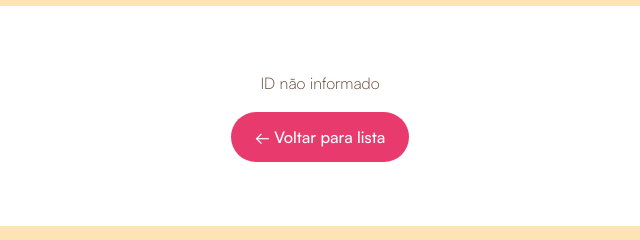
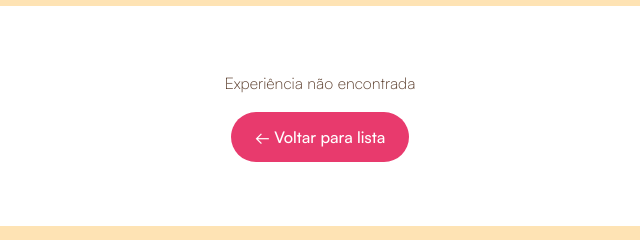
Before and after one commit to ErickDSZD/casamento, a website: page luademel/presente.html in a window 1280 px wide. Shown: the part 122-362 px from the top of the page, 320-960 px from the left. Drawn offline with Linux system fonts and the light colour scheme.

Commit message:
Ajuste para pegar o ID corretamente na URL no presente da lua de mel.

```diff
--- a/luademel/presente.html
+++ b/luademel/presente.html
@@ -321,7 +321,9 @@
     const API_BASE = "/.netlify/functions";
 
     function getIdFromURL() {
-      return new URLSearchParams(window.location.search).get("id");
+      const path = window.location.pathname;
+      const parts = path.split('/').filter(Boolean);
+      return parts[parts.length - 1];
     }
 
     function capitalizar(str) {
```
